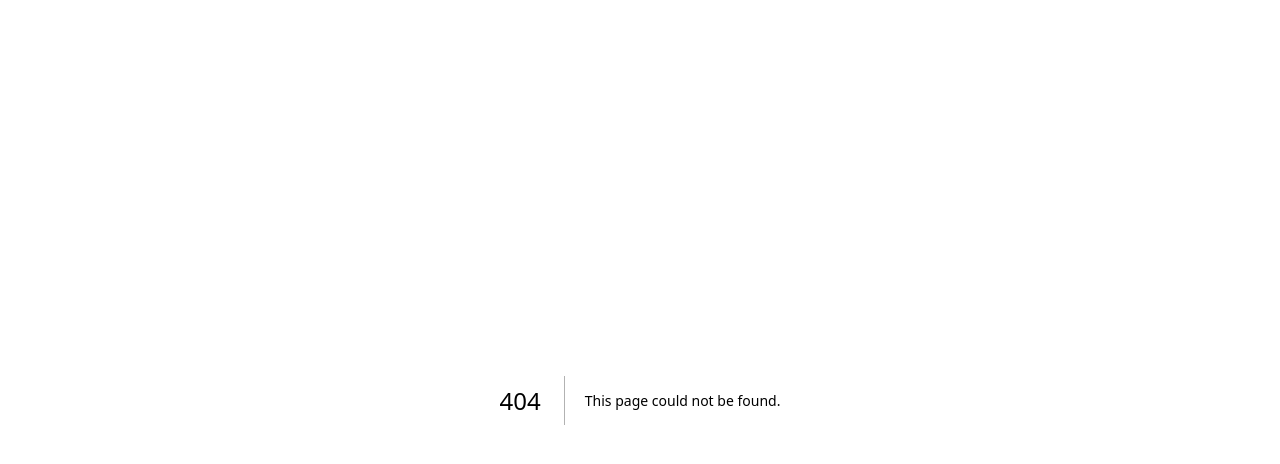
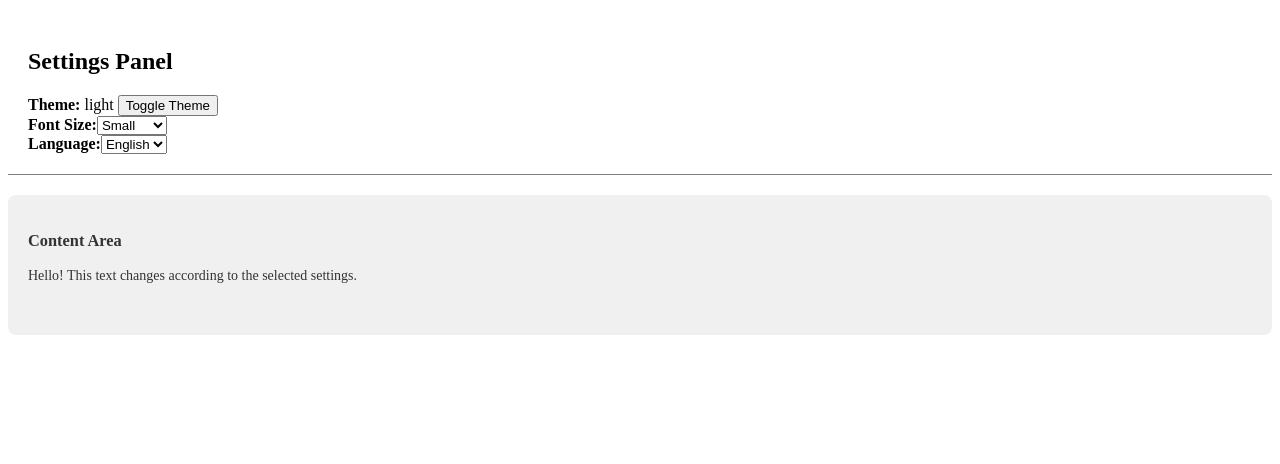
Before and after one commit to BHUMKIRAN/react-nextjs-tailwindcss, a Next.js app in the folder my-app/: page /useContext in a window 1280 px wide. Before the commit this address had no page. Shown: the top 464 px of the page. Built offline with nearby package versions, Linux system fonts and the light colour scheme.

Commit message:
useContext:Used to toggle theme , language , and fonts for different components

```diff
--- /dev/null
+++ b/my-app/app/useContext/Content.tsx
@@ -0,0 +1,35 @@
+// components/Content.tsx
+import React, { useContext } from "react";
+import {themeContext } from "./themeContext";
+import { fontContext } from "./fontContext";
+import { LanguageContext } from "./languageContext";
+
+const Content = () => {
+  const { theme } = useContext(themeContext);
+  const { fontSize } = useContext(fontContext);
+  const { language } = useContext(LanguageContext);
+
+  // Dynamic style
+  const style: React.CSSProperties = {
+    backgroundColor: theme === "light" ? "#f0f0f0" : "#333",
+    color: theme === "light" ? "#333" : "#f0f0f0",
+    padding: "20px",
+    fontSize: fontSize === "small" ? "14px" : fontSize === "medium" ? "18px" : "24px",
+    minHeight: "100px",
+    marginTop: "20px",
+    borderRadius: "8px",
+  };
+
+  return (
+    <div style={style}>
+      <h3>Content Area</h3>
+      <p>
+        {language === "EN"
+          ? "Hello! This text changes according to the selected settings."
+          : "नमस्ते! यो पाठ चयन गरिएको सेटिङ अनुसार परिवर्तन हुन्छ।"}
+      </p>
+    </div>
+  );
+};
+
+export default Content;
--- /dev/null
+++ b/my-app/app/useContext/SettingsPanel.tsx
@@ -0,0 +1,44 @@
+// components/SettingsPanel.tsx
+import React, { useContext } from "react";
+import { themeContext } from "./themeContext";
+import { fontContext } from "./fontContext";
+import { LanguageContext } from "./languageContext";
+
+const SettingsPanel = () => {
+  const { theme, toggleTheme } = useContext(themeContext);
+  const { fontSize, setFontSize } = useContext(fontContext);
+  const { language, setLanguage } = useContext(LanguageContext);
+
+  return (
+    <div style={{ padding: "20px", borderBottom: "1px solid gray" }}>
+      <h2>Settings Panel</h2>
+
+      {/* Theme Toggle */}
+      <div>
+        <strong>Theme:</strong> {theme}{" "}
+        <button onClick={toggleTheme}>Toggle Theme</button>
+      </div>
+
+      {/* Font Size Selector */}
+      <div>
+        <strong>Font Size:</strong>
+        <select value={fontSize} onChange={(e) => setFontSize(e.target.value as any)}>
+          <option value="small">Small</option>
+          <option value="medium">Medium</option>
+          <option value="large">Large</option>
+        </select>
+      </div>
+
+      {/* Language Selector */}
+      <div>
+        <strong>Language:</strong>
+        <select value={language} onChange={(e) => setLanguage(e.target.value as any)}>
+          <option value="EN">English</option>
+          <option value="NP">Nepali</option>
+        </select>
+      </div>
+    </div>
+  );
+};
+
+export default SettingsPanel;
--- /dev/null
+++ b/my-app/app/useContext/fontContext.tsx
@@ -0,0 +1,27 @@
+import { createContext, useState } from "react";
+
+export type fontSize = 'small' | 'medium' | 'large';
+
+interface fontContextType {
+    fontSize : fontSize;
+    setFontSize : (font:fontSize)=> void;
+}
+
+export const fontContext = createContext<fontContextType>({
+    fontSize : 'small',
+    setFontSize : ()=>{},
+})
+
+const fontContextProvide = ({ children }) => {
+
+    const [fontSize , setFontSize] = useState('small')
+
+    return(
+        <fontContext.Provider value={{fontSize , setFontSize}}>
+            {children}
+        </fontContext.Provider>
+    )
+
+}
+
+export default fontContextProvide;
--- /dev/null
+++ b/my-app/app/useContext/languageContext.tsx
@@ -0,0 +1,29 @@
+// contexts/LanguageContext.tsx
+import { createContext, useState, ReactNode } from "react";
+
+// defining the type for language
+export type Language = "EN" | "NP";
+
+// creating the type for context
+interface LanguageContextType {
+  language: Language;
+  setLanguage: (lang: Language) => void;
+}
+
+ const LanguageContext  = createContext({
+  language: "EN",
+  setLanguage: () => {},
+});
+
+ const LanguageProvider = ({ children }: { children: ReactNode }) => {
+  const [language, setLanguage] = useState("EN");
+
+  return (
+    <LanguageContext.Provider value={{ language, setLanguage }}>
+      {children}
+    </LanguageContext.Provider>
+  );
+};
+
+
+export { LanguageContext, LanguageProvider };
--- /dev/null
+++ b/my-app/app/useContext/page.tsx
@@ -0,0 +1,24 @@
+// App.tsx
+"use client"
+import { LanguageProvider } from "./languageContext";
+import ThemeContextProvider from "./themeContext";
+import FontContextProvider from "./fontContext";
+import SettingsPanel from "./SettingsPanel";
+import Content from "./Content";
+
+function App() {
+  return (
+    <ThemeContextProvider>
+      <FontContextProvider>
+        <LanguageProvider>
+          <div>
+            <SettingsPanel />
+            <Content />
+          </div>
+        </LanguageProvider>
+      </FontContextProvider>
+    </ThemeContextProvider>
+  );
+}
+
+export default App;
--- /dev/null
+++ b/my-app/app/useContext/themeContext.tsx
@@ -0,0 +1,27 @@
+import React, { createContext, useState } from 'react'
+
+export type theme = 'light' | 'dark';
+
+interface ThemeContextType {
+    theme : theme;
+    toggleTheme : ()=>void;
+}
+export const themeContext = createContext({
+    theme:'light',
+    toggleTheme :()=>{},
+})
+const ThemeContextProvider = ({children}) => {
+
+    const [theme , setTheme] = useState('light')
+
+    const toggleTheme =()=>{
+        setTheme((x)=> x==='light' ? 'dark' : 'light')
+    }
+  return (
+    <themeContext.Provider value={{theme , toggleTheme}}>
+        {children}
+    </themeContext.Provider>
+  )
+}
+
+export default ThemeContextProvider
```
